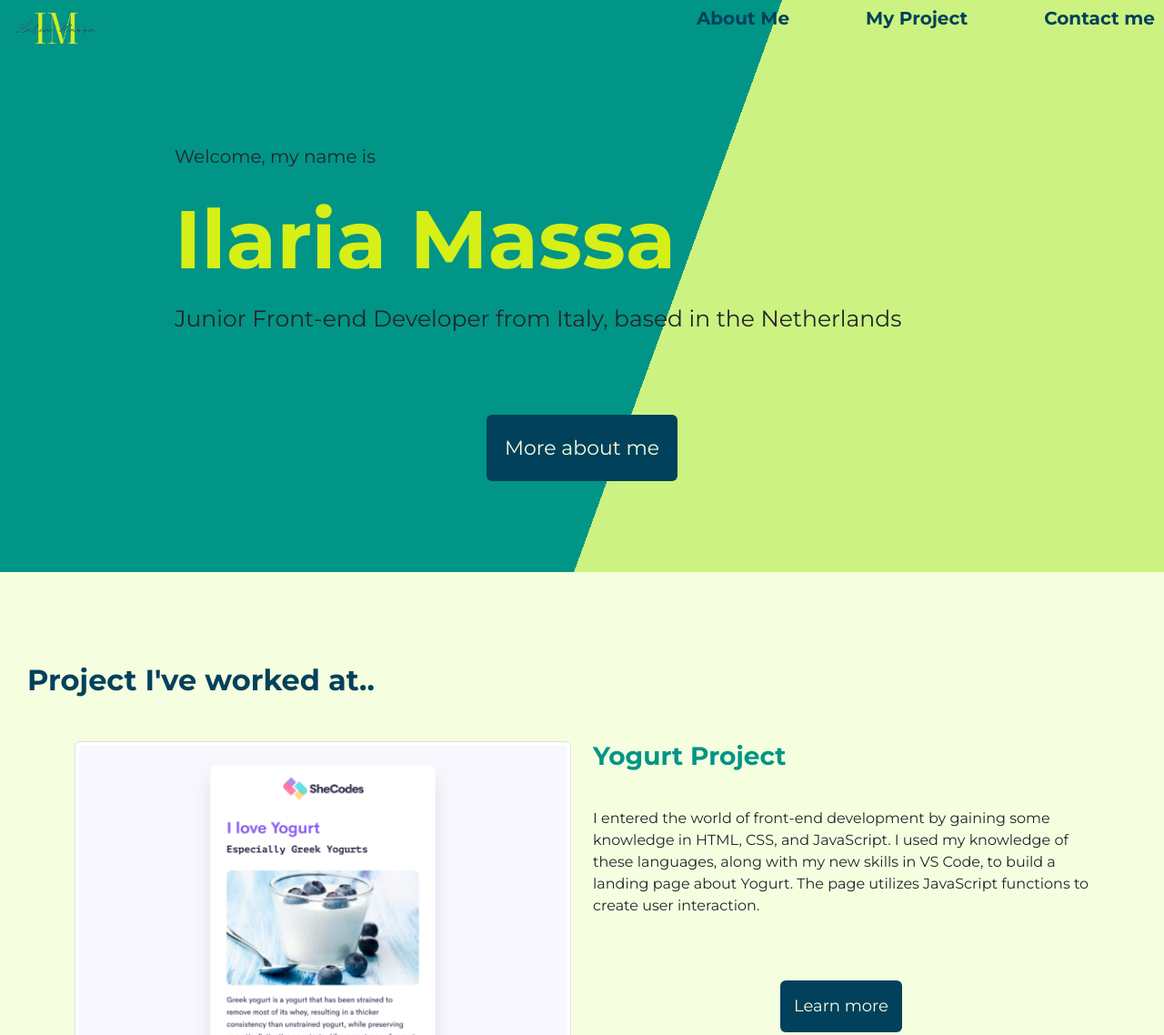
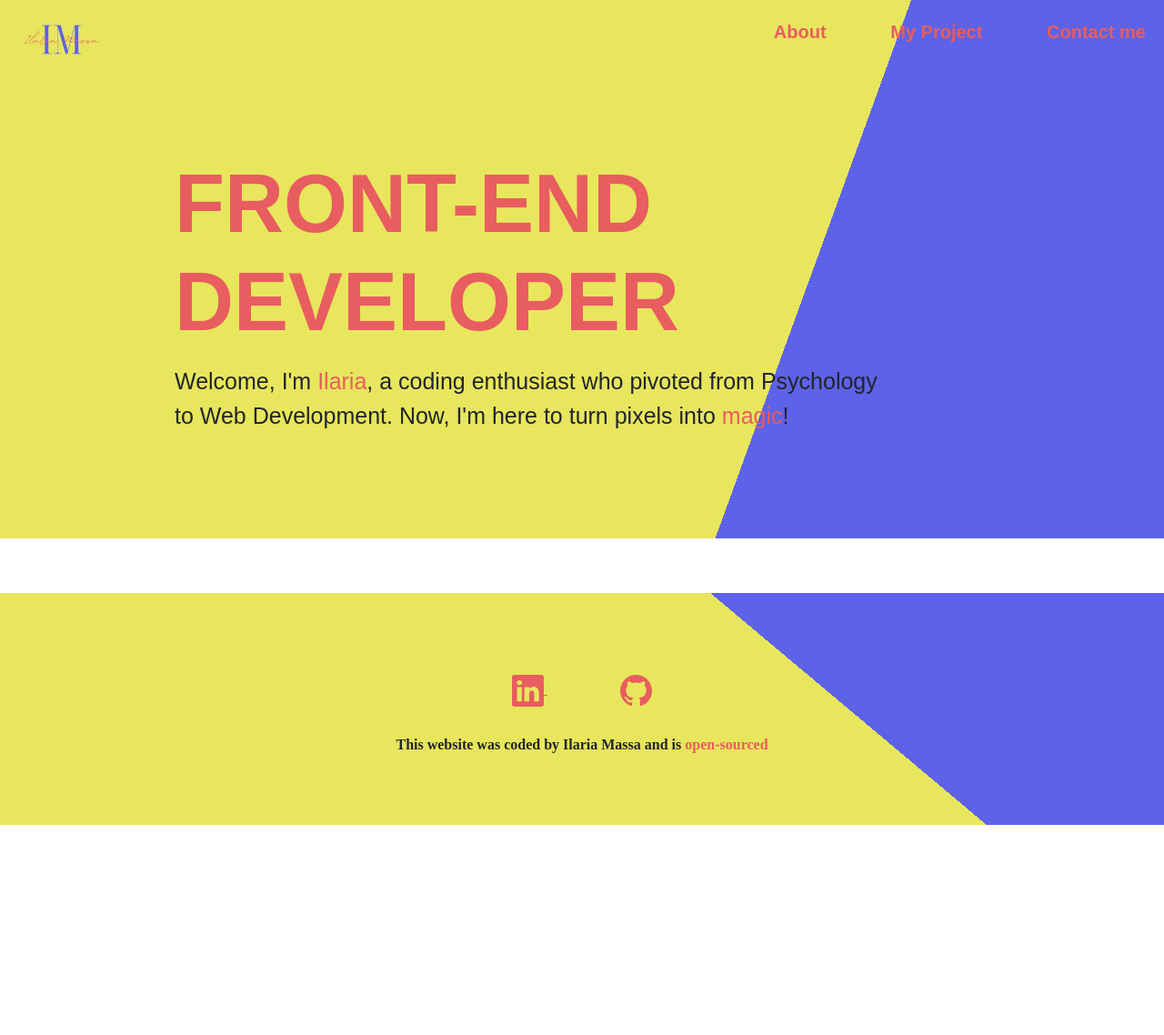
Before and after one commit to shallashuch/Portfolio-ilaria, a plain HTML site: page dist/index.html in a window 1280 px wide. Shown: the top 1138 px of the page at 91% size. After the commit the page ends 907 px from the top, so only its background shows below. Drawn offline with nearby package versions, Linux system fonts and the light colour scheme; a web font is replaced by a local one.

Commit message:
init scss

```diff
--- a/index.html
+++ b/dist/index.html
@@ -6,22 +6,21 @@
   <meta http-equiv="X-UA-Compatible" content="ie=edge" />
   <meta name="description" content="Portfolio of Ilaria Massa: junior front-end developer. Here you can find information about me and what I can do and the project I made.">
   <link href="https://cdn.jsdelivr.net/npm/bootstrap@5.3.2/dist/css/bootstrap.min.css" rel="stylesheet" integrity="sha384-T3c6CoIi6uLrA9TneNEoa7RxnatzjcDSCmG1MXxSR1GAsXEV/Dwwykc2MPK8M2HN" crossorigin="anonymous">
-  <link rel="stylesheet" href="/style.css">
+  <link rel="stylesheet" href="/dist/css/main.css">
   <link rel="preconnect" href="https://fonts.googleapis.com">
   <link rel="preconnect" href="https://fonts.gstatic.com" crossorigin>
+  <link href="https://fonts.googleapis.com/css2?family=Anta&family=Protest+Guerrilla&family=Quattrocento:wght@400;700&display=swap" rel="stylesheet">
   <link rel="stylesheet" href="https://cdnjs.cloudflare.com/ajax/libs/font-awesome/4.7.0/css/font-awesome.min.css">
   <script src="https://kit.fontawesome.com/e9c7a1172b.js" crossorigin="anonymous"></script>
-  <link href="https://fonts.googleapis.com/css2?family=Montserrat:wght@400;700&display=swap" rel="stylesheet">
   <title>Portfolio Ilaria Massa</title>
 </head>
 <body>
   <div class="body-container">
-
     <section id="presentation-section">
       <nav class="navbar-container">
         <div class="logo">
           <a href="/" title="Homepage">
-            <img src="/images/logo.PNG" alt="Ilaria Massa's logo">
+            <img src="/images/logo.jpeg" alt="Ilaria Massa's logo">
           </a>
         </div>
         <a href="#" title="open menu icon" class="icon-open">
@@ -31,7 +30,7 @@
           <i class="fa-solid fa-x"></i>
         </a>
         <div class="menu-items beginning">
-          <div class="items"><a href="/about.html" title="About me page">About Me</a></div>
+          <div class="items"><a href="/about.html" title="About me page">About</a></div>
           <div class="items"><a href="/work.html" title="My project page">My Project</a></div>
           <div class="items"><a href="/contact.html" title="Contact page">Contact me</a></div>
         </div>
@@ -39,74 +38,18 @@
 
       <div class="hero-container">
         <div class="hero">
-          <h2>Welcome, my name is</h2>
-          <h1>Ilaria Massa</h1>
-          <p>Junior Front-end Developer from Italy, based in the Netherlands</p>
-        </div>
-        <div class="button">
-          <a href="/about.html" title="About me page">More about me</a>
+          <h1>FRONT-END <br /> DEVELOPER</h1>
+          <p>
+            Welcome, I'm <span>Ilaria</span>, a coding enthusiast who pivoted from Psychology <br />to Web Development. Now, I'm here to turn pixels into <span>magic</span>!
+          </p>
         </div>
       </div>
     </section>
 
-    <section id="project-section">
-      <h2>Project I've worked at..</h2>
-      <div class="container">
-        <div class="row my-5">
-          <div class="col d-none d-lg-block">
-            <img class="img-fluid img-thumbnail rounded" src="./images/yogurt.png" alt="yogurt project">
-          </div>
-          <div class="col">
-            <h3>Yogurt Project</h3>
-            <p>I entered the world of front-end development by gaining some knowledge in HTML, CSS, and JavaScript. I used my knowledge of these languages, along with my new skills in VS Code, to build a landing page about Yogurt. The page utilizes JavaScript functions to create user interaction.</p>
-            <div class="button d-flex flex-column align-items-center">
-              <a href="/work.html#yogurt-project" title="Yogurt project in My project page">Learn more</a>
-            </div>
-          </div>
-        </div>
-        <div class="row my-5">
-          <div class="col">
-            <h3>Weather app</h3>
-            <p>I built a Vanilla JavaScript weather app in SheCodes Plus, an advanced 8-week JavaScript coding workshop. Building upon my previously-gained knowledge, I also became skilled in Bootstrap, API’s, real-life development workflow, hosting, and advanced JavaScript. I combined all of these skills to create a fully-functioning weather app.</p>
-            <div class="button d-flex flex-column align-items-center">
-              <a href="/work.html#weather-project" title="Weather project in My project page">Learn more</a>
-            </div>
-          </div>
-          <div class="col d-none d-lg-block">
-            <img class="img-fluid img-thumbnail rounded" src="/images/weather.png" alt="weather project">
-          </div>
-        </div>
-        <div class="row my-5">
-          <div class="col d-none d-lg-block">
-            <img class="img-fluid img-thumbnail rounded" src="/images/dictionary.png" alt="dictionary project">
-          </div>
-          <div class="col">
-            <h3>Dictionary project</h3>
-            <p>I immersed myself in React development in SheCodes React. I used my knowledge of this highly-demanded framework to build a working dictionary app incorporating coding best practices, along with the most popular tools and technologies</p>
-            <div class="button d-flex flex-column align-items-center">
-              <a href="/work.html#dictionary-project" title="Dictionary project in My project page">Learn more</a>
-            </div>
-          </div>
-        </div>
-      </div>
+    <section id="aboutme-section">
     </section>
 
     <footer>
-      <div class="email-container">
-        <div class="getintouch">
-          <div id="footer-text">
-            <h2>Get In Touch!</h2>
-            <p>Shoot me an email directly here
-              <svg xmlns="http://www.w3.org/2000/svg" width="16" height="16" fill="currentColor" class="bi bi-arrow-right" viewBox="0 0 16 16">
-                <path fill-rule="evenodd" d="M1 8a.5.5 0 0 1 .5-.5h11.793l-3.147-3.146a.5.5 0 0 1 .708-.708l4 4a.5.5 0 0 1 0 .708l-4 4a.5.5 0 0 1-.708-.708L13.293 8.5H1.5A.5.5 0 0 1 1 8"/>
-              </svg>
-            </p>
-          </div>
-          <div id="footer-button" class="button">
-            <a href="mailto:massa.ilaria.96@gmail.com" title="email address">Say hello</a>
-          </div>
-        </div>
-      </div>
       <div class="social-container">
         <a href="https://www.linkedin.com/in/ilaria-massa/" target="_blank" id="linkedin" title="my Linkedin">
           <svg xmlns="http://www.w3.org/2000/svg" width="35" height="35" fill="currentColor" class="bi bi-linkedin" viewBox="0 0 16 16">
--- /dev/null
+++ b/scss/_footer.scss
@@ -0,0 +1,32 @@
+footer {
+  margin-top: 60px;
+  padding-top: 30px;
+  background: linear-gradient(40deg, $colorYellow 68.5%, $colorBluette 33%);
+
+  & .social-container {
+    padding: 60px 30px;
+    text-align: center;
+
+    & #linkedin {
+      margin-right: 30px;
+      color: $colorRed;
+
+    }
+
+    & #github {
+      margin-left: 50px;
+      color: $colorRed;
+    }
+
+    & .opensource {
+      margin-top: 30px;
+      font-weight: bold;
+
+      & a {
+        text-decoration: none;
+        color: $colorRed;
+
+      }
+    }
+  }
+}
--- /dev/null
+++ b/scss/_navbar.scss
@@ -0,0 +1,44 @@
+.navbar-container {
+  display: flex;
+  justify-content: space-between;
+  padding: 20px 20px 0px 20px;
+  font-size: 20px;
+
+  & .logo {
+    height: 50px;
+    width: 100px;
+
+    & a img {
+      height: 100%;
+      width: 100%;
+      object-fit: contain;
+    }
+  }
+
+  & .menu-items {
+    display: flex;
+    justify-content: space-between;
+    width: 33%;
+
+    & a {
+      text-decoration: none;
+      font-weight: 600;
+      display: block;
+      color: $colorRed;
+      font-family: $fontSubTitle;
+    }
+  }
+
+  .icon-open,
+  .icon-close {
+    display: none;
+
+    & .show-button {
+      display: block;
+    }
+
+    & .hide-button {
+      display: none;
+    }
+  }
+}
--- /dev/null
+++ b/scss/_variables.scss
@@ -0,0 +1,8 @@
+$colorBluette: #5d62e8;
+$colorRed: #e85d5f;
+$colorYellow: #e8e65d;
+$colorBackground:#fcfdff;
+$colorViolet: #a05de8;
+$fontTitle: "Protest Guerrilla", sans-serif;
+$fontSubTitle: "Anta", sans-serif;
+$fontContent:"Quattrocento", serif;
--- /dev/null
+++ b/scss/main.scss
@@ -0,0 +1,60 @@
+@import './variables';
+@import './navbar';
+@import './footer';
+
+@mixin hover() {
+  &:hover {
+    color: $colorViolet;
+  }
+}
+
+* {
+  box-sizing: border-box;
+  margin: 0;
+}
+
+.body-container {
+  width: 100vw;
+  overflow: hidden;
+  font-family: "Quattrocento", serif;
+}
+
+#presentation-section {
+  background: linear-gradient(110deg,  $colorYellow  67%, $colorBluette 33%);
+
+  & .hero-container {
+    display: flex;
+    flex-direction: column;
+    align-items: center;
+    justify-content: center;
+    padding: 100px 40px;
+
+    & .hero {
+      width: 70vw;
+
+      & h1 {
+        font-size: 90px;
+        font-weight: 900;
+        color: $colorRed;
+        font-family: $fontTitle;
+      }
+
+      & h2 {
+        font-size: 20px;
+        margin-bottom: 25px;
+        font-family: $fontSubTitle;
+      }
+
+      & p {
+        font-size: 25px;
+        margin-top: 15px;
+        font-family: $fontSubTitle;
+
+        & span {
+          color: $colorRed;
+          @include hover;
+        }
+      }
+    }
+  }
+}
--- a/style.css
+++ b/style.css
@@ -1,11 +1,27 @@
 :root {
-  --color1: #d6ef16;
-  --color2: #01415B;
-  --color3: #005148;
-  --color4: #019587;
-  --color5: #CCEA8D;
-  --background: #f5ffe0;
+  --color1: #e8e65d;
+  /* --color2: #fcfdff; */
+  --color3: #e85d5f;
+  --color4: #5d62e8;
+  /* --color5: #CCEA8D; */
+  /* --background: #f5ffe0; */
+  --background: #fcfdff;
   --font-family: 'Montserrat', sans-serif;
+}
+
+* {
+  box-sizing: border-box;
+  margin: 0;
+}
+
+body {
+  box-sizing: border-box;
+  font-family: var(--font-family);
+}
+
+.body-container {
+  width: 100vw;
+  overflow: hidden;
 }
 
 /* navbar */
@@ -54,19 +70,10 @@
   display: none;
 }
 
-/* index */
-body {
-  box-sizing: border-box;
-  font-family: var(--font-family);
-}
-
-.body-container {
-  width: 100vw;
-  overflow: hidden;
-}
+/* PRESENTATION */
 
 #presentation-section {
-  background: linear-gradient(110deg, #019587 57%, #ccf381 33%);
+  background: linear-gradient(110deg, var(--color4) 67%, var(--color1) 33%);
 }
 
 .hero-container {
```
Also changed, not shown: dist/css/main.css (added), dist/script.js (renamed from script.js), images/logo.PNG (deleted), images/logo.jpeg (added), 3 other files.
